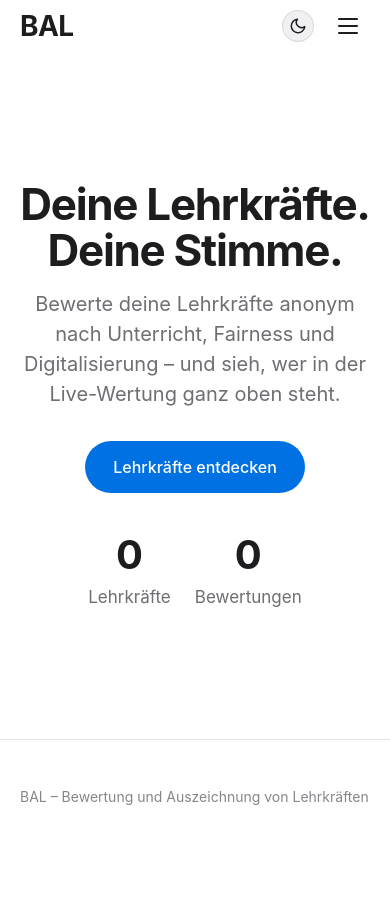
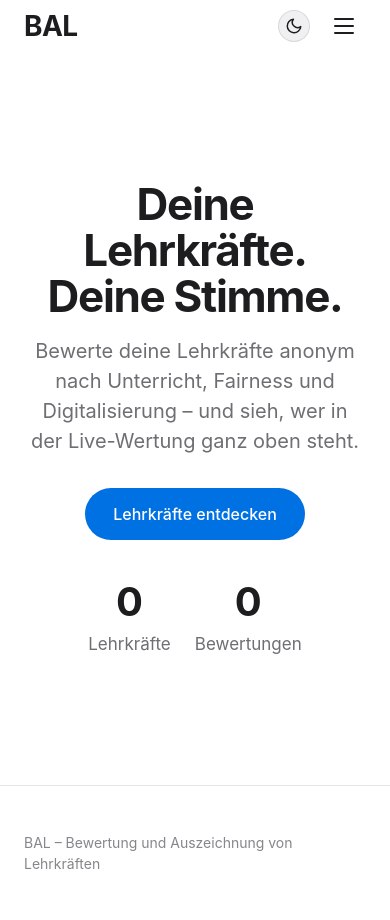
Before and after one commit to RYZE-101/BAL, a Django app: page / in a window 390 px wide. Before the commit the page ends 805 px from the top, so only its background shows below. Run offline with Django 5.2, Linux system fonts and the light colour scheme; data that the repository does not hold is empty.

Commit message:
style: mobiles Container-Padding auf min. 24px angehoben
--container-padding: clamp(24px,5vw,64px) - grosszuegiger Seitenabstand
auf schmalen Screens, deutlich ueber der 20px-Anforderung.

```diff
--- a/static/css/style.css
+++ b/static/css/style.css
@@ -111,7 +111,7 @@
     /* --- Container --- */
     --container-max: 1080px;
     --container-narrow: 720px;
-    --container-padding: clamp(20px, 5vw, 64px);
+    --container-padding: clamp(24px, 5vw, 64px);
 }
 
 /* ---------- Dark Mode ---------- */
```
